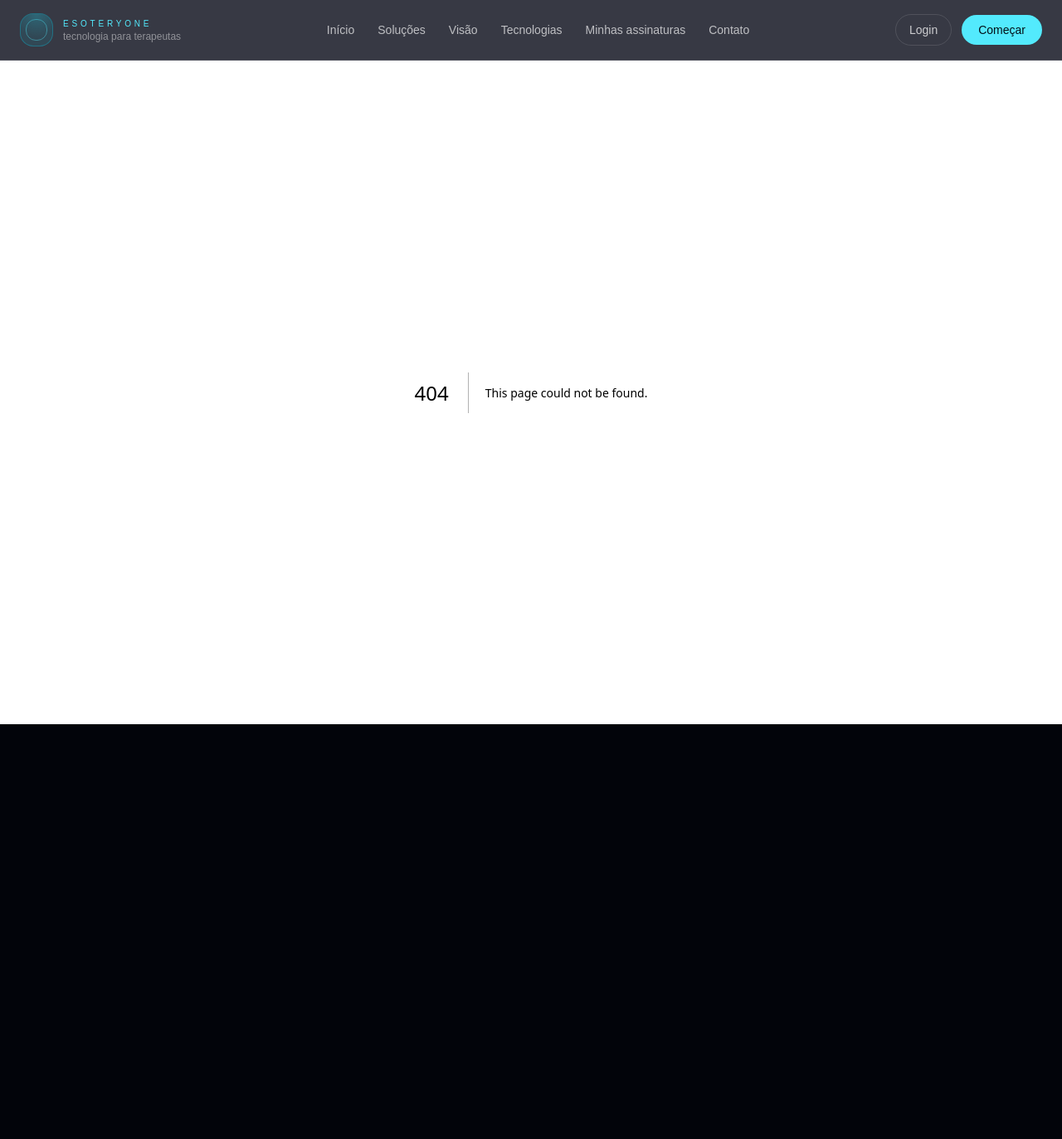
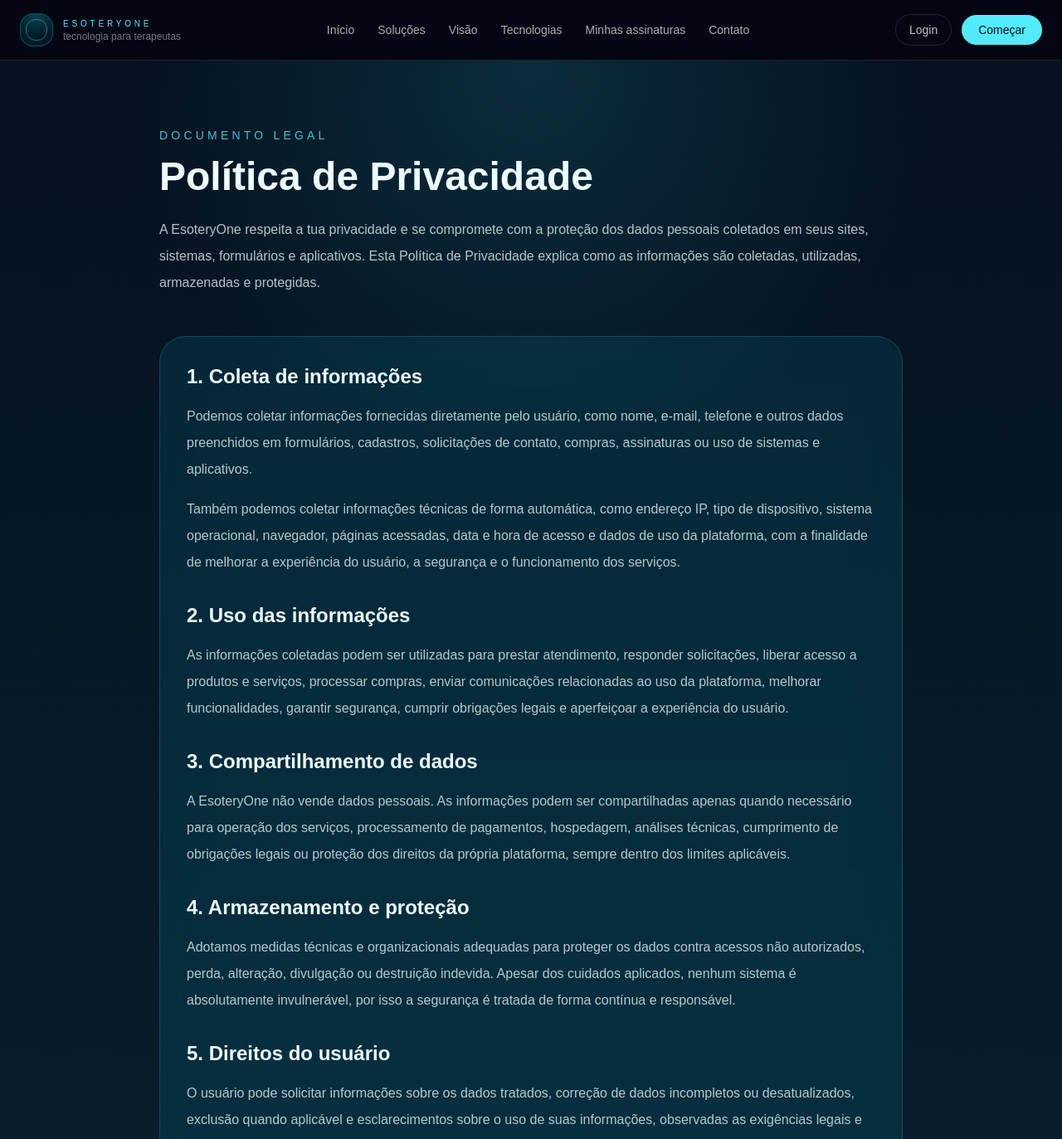
Before and after one commit to EsoteryOne/esoteryone-site-1, a Next.js app: page /tecnologias/reverbtab/politica-de-privacidade in a window 1280 px wide. Before the commit this address had no page. Shown: the top 1373 px of the page at 83% size. Before the commit the page ends 873 px from the top, so only its background shows below. Built offline with nearby package versions, Linux system fonts and the light colour scheme.

Commit message:
adiciona politica de privacidade do reverbtab

```diff
--- a/app/tecnologias/reverbtab/page.tsx
+++ b/app/tecnologias/reverbtab/page.tsx
@@ -3,7 +3,7 @@ import Link from "next/link";
 export const metadata = {
   title: "ReverbTab | EsoteryOne",
   description:
-    "ReverbTab é a estação tecnológica de irradiação energética da EsoteryOne, criada para tratamentos amorosos e materiais com visual premium, presença profissional e experiência de alto valor.",
+    "ReverbTab é a tecnologia de irradiação energética da EsoteryOne, criada para irradiar ondas de formas materializadoras que irão reverberar nos campos amorosos e materiais com visual premium, funcional, presença profissional e experiência de alto valor.",
 };
 
 const beneficios = [
@@ -92,9 +92,9 @@ export default function ReverbTabPage() {
 
             <p className="mt-6 max-w-2xl text-base leading-7 text-cyan-300/80 md:text-lg">
               Pensado para atuar nos campos amoroso e material, o sistema
-              organiza a etapa prática da emissão energética e posiciona o
-              profissional como alguém que trabalha com método, clareza e
-              tecnologia.
+              emite a frequência necessária para limpeza e materialização
+              de todos os campos. Tornando o  terapeuta um profissional que
+              trabalha com método, clareza e tecnologia.
             </p>
 
             <div className="mt-10 flex flex-col gap-4 sm:flex-row">
--- /dev/null
+++ b/app/tecnologias/reverbtab/politica-de-privacidade/page.tsx
@@ -0,0 +1,154 @@
+export const metadata = {
+  title: "Política de Privacidade | EsoteryOne",
+  description:
+    "Política de Privacidade da EsoteryOne para seus sites, sistemas e aplicativos.",
+};
+
+export default function PoliticaDePrivacidadePage() {
+  return (
+    <main className="min-h-screen bg-[radial-gradient(circle_at_top,rgba(34,211,238,0.14),transparent_22%),linear-gradient(180deg,#06111f_0%,#071827_30%,#0a2233_100%)] px-6 py-20 text-cyan-50">
+      <div className="mx-auto max-w-4xl">
+        <p className="text-sm uppercase tracking-[0.3em] text-cyan-300/80">
+          Documento legal
+        </p>
+
+        <h1 className="mt-4 text-4xl font-semibold sm:text-5xl">
+          Política de Privacidade
+        </h1>
+
+        <p className="mt-6 text-base leading-8 text-cyan-50/75">
+          A EsoteryOne respeita a tua privacidade e se compromete com a proteção
+          dos dados pessoais coletados em seus sites, sistemas, formulários e
+          aplicativos. Esta Política de Privacidade explica como as informações
+          são coletadas, utilizadas, armazenadas e protegidas.
+        </p>
+
+        <div className="mt-12 space-y-8 rounded-[2rem] border border-cyan-300/18 bg-cyan-400/10 p-8 backdrop-blur-xl">
+          <section>
+            <h2 className="text-2xl font-semibold text-cyan-50">
+              1. Coleta de informações
+            </h2>
+            <p className="mt-4 leading-8 text-cyan-50/75">
+              Podemos coletar informações fornecidas diretamente pelo usuário,
+              como nome, e-mail, telefone e outros dados preenchidos em
+              formulários, cadastros, solicitações de contato, compras,
+              assinaturas ou uso de sistemas e aplicativos.
+            </p>
+            <p className="mt-4 leading-8 text-cyan-50/75">
+              Também podemos coletar informações técnicas de forma automática,
+              como endereço IP, tipo de dispositivo, sistema operacional,
+              navegador, páginas acessadas, data e hora de acesso e dados de uso
+              da plataforma, com a finalidade de melhorar a experiência do
+              usuário, a segurança e o funcionamento dos serviços.
+            </p>
+          </section>
+
+          <section>
+            <h2 className="text-2xl font-semibold text-cyan-50">
+              2. Uso das informações
+            </h2>
+            <p className="mt-4 leading-8 text-cyan-50/75">
+              As informações coletadas podem ser utilizadas para prestar
+              atendimento, responder solicitações, liberar acesso a produtos e
+              serviços, processar compras, enviar comunicações relacionadas ao
+              uso da plataforma, melhorar funcionalidades, garantir segurança,
+              cumprir obrigações legais e aperfeiçoar a experiência do usuário.
+            </p>
+          </section>
+
+          <section>
+            <h2 className="text-2xl font-semibold text-cyan-50">
+              3. Compartilhamento de dados
+            </h2>
+            <p className="mt-4 leading-8 text-cyan-50/75">
+              A EsoteryOne não vende dados pessoais. As informações podem ser
+              compartilhadas apenas quando necessário para operação dos
+              serviços, processamento de pagamentos, hospedagem, análises
+              técnicas, cumprimento de obrigações legais ou proteção dos direitos
+              da própria plataforma, sempre dentro dos limites aplicáveis.
+            </p>
+          </section>
+
+          <section>
+            <h2 className="text-2xl font-semibold text-cyan-50">
+              4. Armazenamento e proteção
+            </h2>
+            <p className="mt-4 leading-8 text-cyan-50/75">
+              Adotamos medidas técnicas e organizacionais adequadas para proteger
+              os dados contra acessos não autorizados, perda, alteração,
+              divulgação ou destruição indevida. Apesar dos cuidados aplicados,
+              nenhum sistema é absolutamente invulnerável, por isso a segurança
+              é tratada de forma contínua e responsável.
+            </p>
+          </section>
+
+          <section>
+            <h2 className="text-2xl font-semibold text-cyan-50">
+              5. Direitos do usuário
+            </h2>
+            <p className="mt-4 leading-8 text-cyan-50/75">
+              O usuário pode solicitar informações sobre os dados tratados,
+              correção de dados incompletos ou desatualizados, exclusão quando
+              aplicável e esclarecimentos sobre o uso de suas informações,
+              observadas as exigências legais e regulatórias cabíveis.
+            </p>
+          </section>
+
+          <section>
+            <h2 className="text-2xl font-semibold text-cyan-50">
+              6. Cookies e tecnologias semelhantes
+            </h2>
+            <p className="mt-4 leading-8 text-cyan-50/75">
+              Podemos utilizar cookies e tecnologias semelhantes para melhorar a
+              navegação, entender padrões de uso, lembrar preferências e apoiar
+              funcionalidades do site e dos aplicativos. O usuário pode ajustar
+              permissões de cookies diretamente em seu navegador, quando essa
+              opção estiver disponível.
+            </p>
+          </section>
+
+          <section>
+            <h2 className="text-2xl font-semibold text-cyan-50">
+              7. Aplicativos e serviços de terceiros
+            </h2>
+            <p className="mt-4 leading-8 text-cyan-50/75">
+              Alguns serviços podem utilizar recursos ou integrações de
+              terceiros, como hospedagem, pagamentos, formulários, autenticação
+              e ferramentas analíticas. Cada serviço externo pode possuir sua
+              própria política de privacidade e suas próprias práticas de
+              tratamento de dados.
+            </p>
+          </section>
+
+          <section>
+            <h2 className="text-2xl font-semibold text-cyan-50">
+              8. Alterações nesta política
+            </h2>
+            <p className="mt-4 leading-8 text-cyan-50/75">
+              Esta Política de Privacidade pode ser atualizada periodicamente
+              para refletir mudanças legais, técnicas ou operacionais. A versão
+              mais recente estará sempre disponível nesta página.
+            </p>
+          </section>
+
+          <section>
+            <h2 className="text-2xl font-semibold text-cyan-50">
+              9. Contato
+            </h2>
+            <p className="mt-4 leading-8 text-cyan-50/75">
+              Em caso de dúvidas sobre esta Política de Privacidade ou sobre o
+              tratamento de dados, o usuário pode entrar em contato pelos canais
+              oficiais disponibilizados pela EsoteryOne em seu site.
+            </p>
+          </section>
+
+          <section>
+            <p className="text-sm leading-7 text-cyan-300/75">
+              Última atualização: abril de 2026
+            </p>
+          </section>
+        </div>
+      </div>
+    </main>
+  );
+}
```
